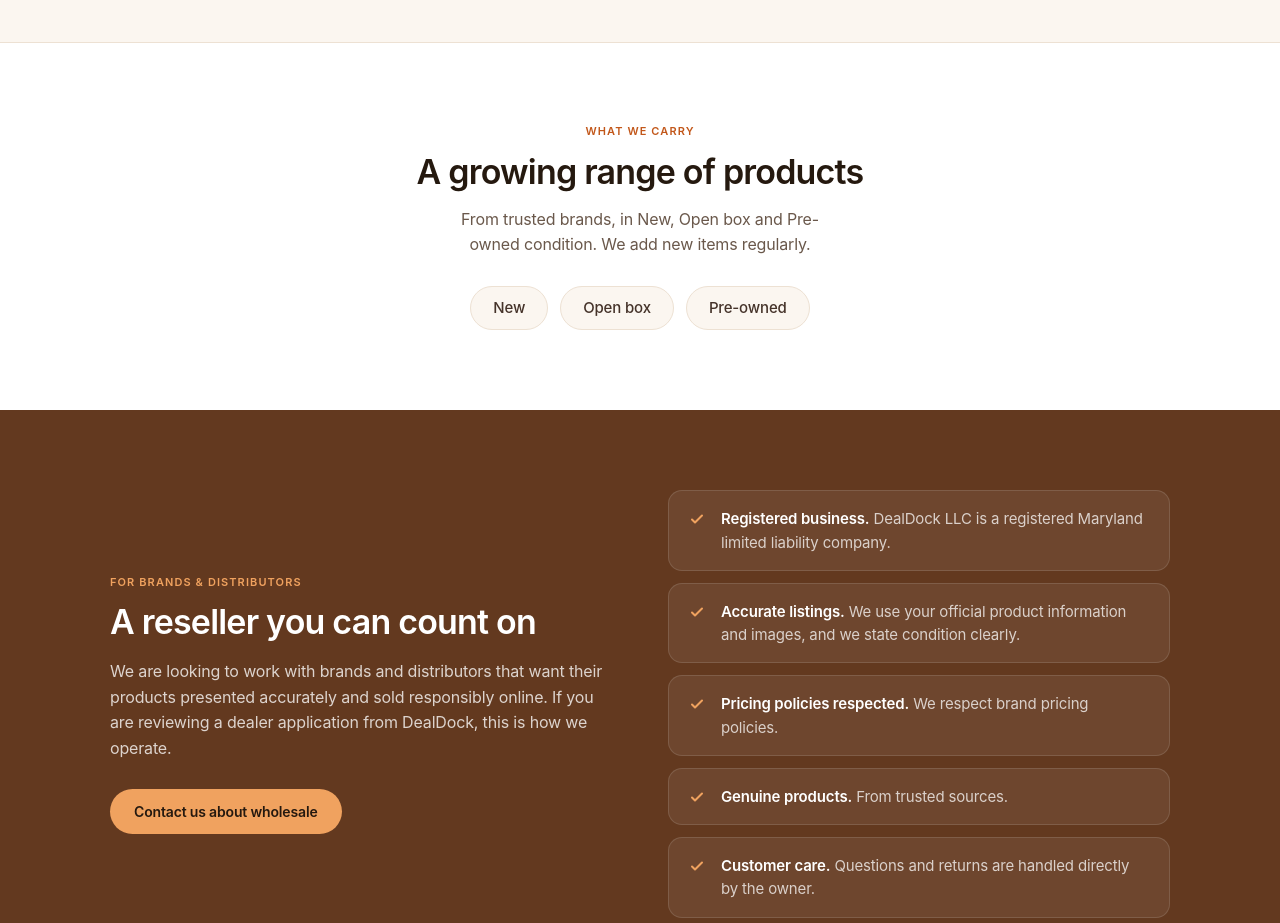
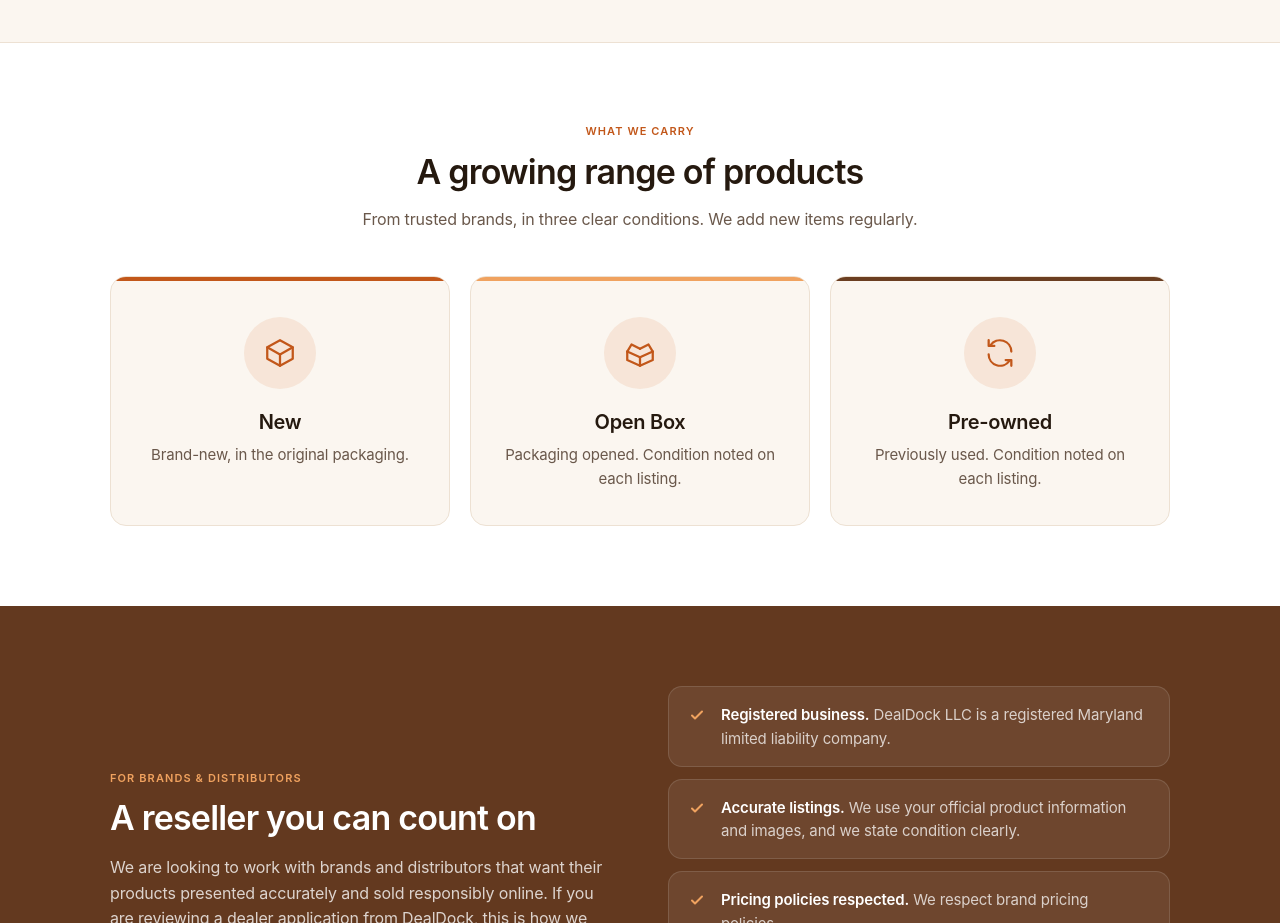
Before and after one commit to Beanlt/dealdock-site, a plain HTML site: page index.html in a window 1280 px wide. Shown: the part 1060-1983 px from the top of the page. Drawn offline with Linux system fonts and the light colour scheme.

Commit message:
Redesign What we carry section

```diff
--- a/index.html
+++ b/index.html
@@ -200,6 +200,18 @@ footer{background:var(--foot);border-top:none}
   .btn{font-size:14px}
   .split{gap:28px}
 }
+
+/* what we carry: 3 the tinh trang */
+#categories .head{margin-bottom:44px}
+.conditions .card{position:relative;overflow:hidden;padding:40px 28px 34px;background:var(--surface)}
+.conditions .card::before{content:"";position:absolute;left:0;right:0;top:0;height:4px;background:var(--accent)}
+.conditions .card:nth-child(2)::before{background:var(--block-accent)}
+.conditions .card:nth-child(3)::before{background:var(--main)}
+.conditions .icon{width:72px;height:72px;margin:0 auto 20px}
+.conditions .icon svg{width:34px!important;height:34px!important;stroke-width:1.6}
+.tag{display:block;font-size:11px;font-weight:600;letter-spacing:1.1px;text-transform:uppercase;color:var(--t4);margin-bottom:6px}
+.conditions .card:hover{transform:translateY(-2px);box-shadow:0 10px 24px rgba(107,62,33,.08)}
+.conditions .card{transition:transform .2s,box-shadow .2s,background .2s}
 </style>
 </head>
 <body>
@@ -265,13 +277,25 @@ footer{background:var(--foot);border-top:none}
       <div class="head">
         <span class="eyebrow">What we carry</span>
         <h2>A growing range of products</h2>
-        <p class="sub">From trusted brands, in New, Open box and Pre-owned condition. We add new items regularly.</p>
+        <p class="sub">From trusted brands, in three clear conditions. We add new items regularly.</p>
       </div>
-      <ul class="chips" aria-label="Conditions we sell">
-        <li>New</li>
-        <li>Open box</li>
-        <li>Pre-owned</li>
-      </ul>
+      <div class="grid center conditions">
+        <div class="card">
+          <div class="icon"><svg viewBox="0 0 24 24" fill="none" stroke="currentColor" stroke-width="1.8" stroke-linecap="round" stroke-linejoin="round"><path d="M21 8l-9-5-9 5v8l9 5 9-5z"/><path d="M3 8l9 5 9-5"/><path d="M12 13v8"/></svg></div>
+          <h3>New</h3>
+          <p>Brand-new, in the original packaging.</p>
+        </div>
+        <div class="card">
+          <div class="icon"><svg viewBox="0 0 24 24" fill="none" stroke="currentColor" stroke-width="1.8" stroke-linecap="round" stroke-linejoin="round"><path d="M3 11l9 4 9-4"/><path d="M3 11v6l9 4 9-4v-6"/><path d="M12 15v6"/><path d="M3 11l3-5 6 3"/><path d="M21 11l-3-5-6 3"/></svg></div>
+          <h3>Open Box</h3>
+          <p>Packaging opened. Condition noted on each listing.</p>
+        </div>
+        <div class="card">
+          <div class="icon"><svg viewBox="0 0 24 24" fill="none" stroke="currentColor" stroke-width="1.8" stroke-linecap="round" stroke-linejoin="round"><path d="M20 11a8 8 0 0 0-14.6-4.5"/><path d="M4 3v4h4"/><path d="M4 13a8 8 0 0 0 14.6 4.5"/><path d="M20 21v-4h-4"/></svg></div>
+          <h3>Pre-owned</h3>
+          <p>Previously used. Condition noted on each listing.</p>
+        </div>
+      </div>
     </div>
   </section>
 
```
